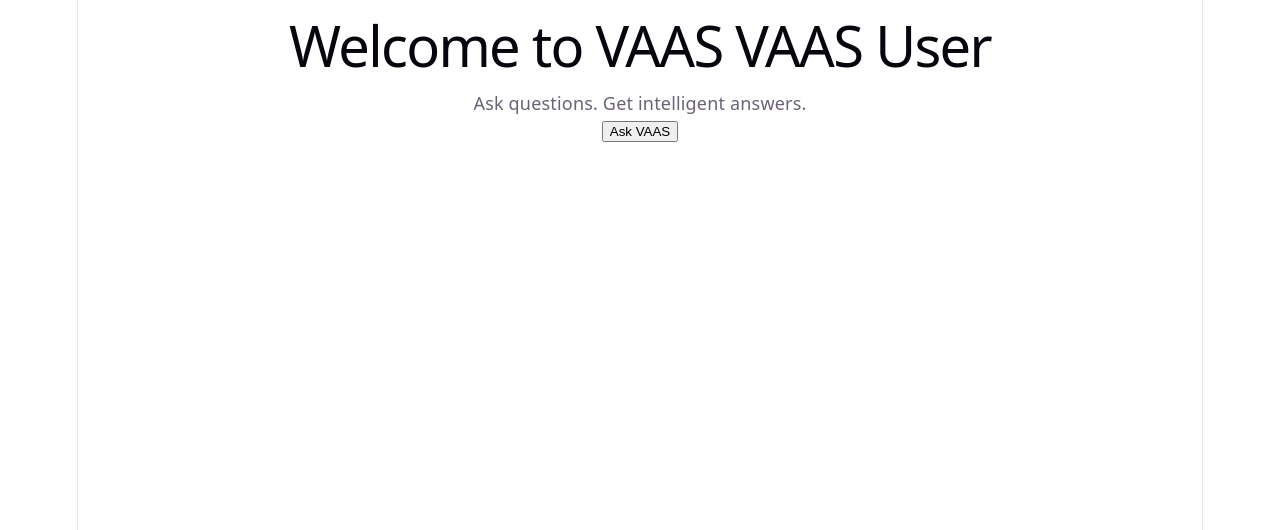
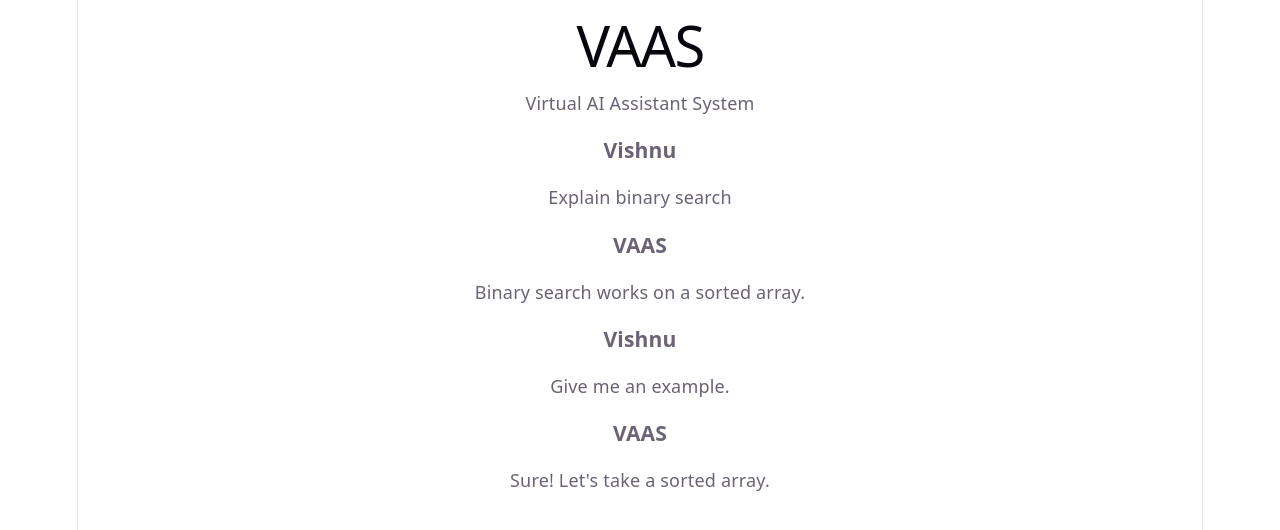
Before and after one commit to vishnuvardhankakara21/VAAS, a React (Vite) app in the folder client/: page / in a window 1280 px wide. Shown: the top 530 px of the page. Built offline with nearby package versions, Linux system fonts and the light colour scheme.

Commit message:
Add reusable VAAS message component with props

```diff
--- a/client/src/App.jsx
+++ b/client/src/App.jsx
@@ -1,13 +1,41 @@
 import './App.css'
 
-function App() {
-  const name = "VAAS User"
+function Message({ sender, text }) {
   return (
-    <div className="app">
-      <h1>Welcome to VAAS {name}</h1>
-      <p>Ask questions. Get intelligent answers.</p>
-      <button className="button">Ask VAAS</button>
+    <div>
+      <h3>{sender}</h3>
+      <p>{text}</p>
     </div>
   )
 }
+
+function App() {
+  return (
+    <div>
+      <h1>VAAS</h1>
+      <p>Virtual AI Assistant System</p>
+
+      <Message
+        sender="Vishnu"
+        text="Explain binary search"
+      />
+
+      <Message
+        sender="VAAS"
+        text="Binary search works on a sorted array."
+      />
+
+      <Message
+        sender="Vishnu"
+        text="Give me an example."
+      />
+
+      <Message
+        sender="VAAS"
+        text="Sure! Let's take a sorted array."
+      />
+    </div>
+  )
+}
+
 export default App
```
